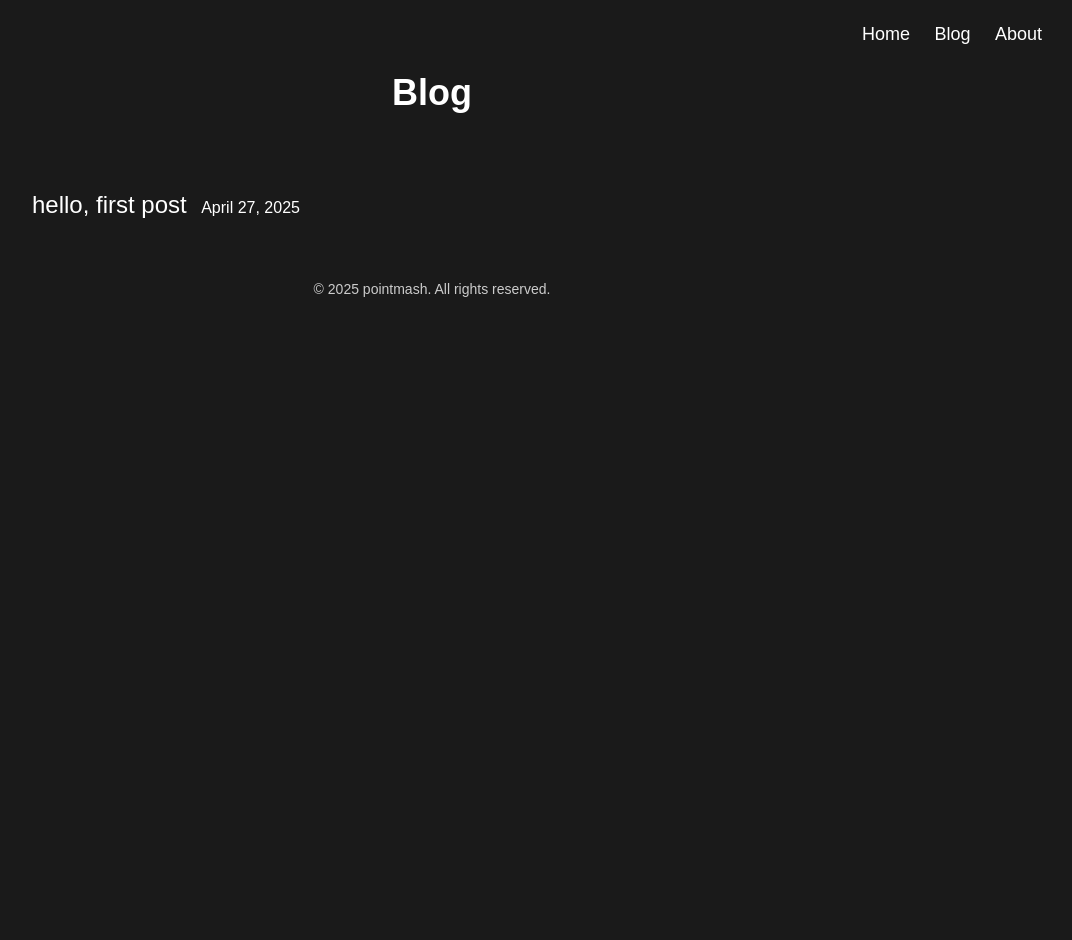
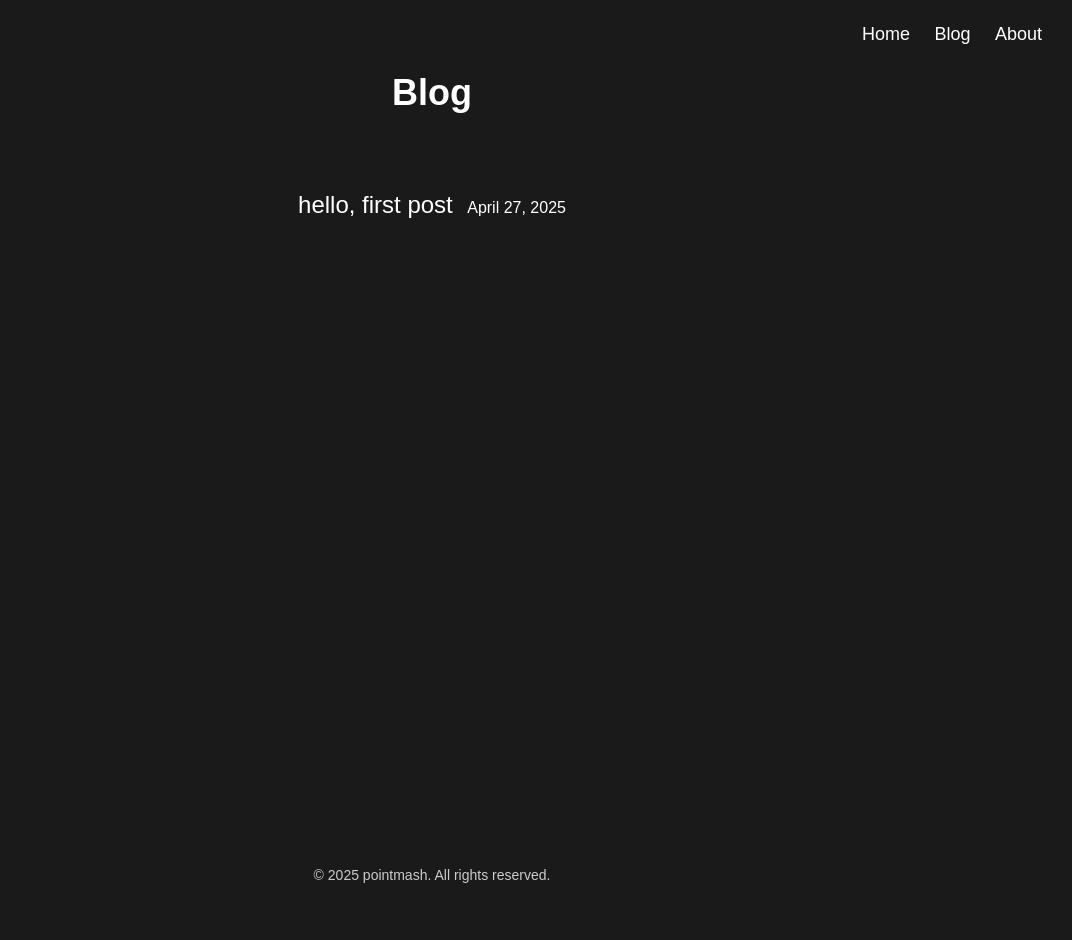
Before and after one commit to pointmash/pointmash.github.io, a Jekyll site: the page built from blog.md, in a window 1280 px wide. Shown: the whole page, without its empty margins (208-1280 px from the left). Built offline with Jekyll 4.4.1, drawn with Linux system fonts in a browser that asks for light colours; before the commit the page ends 900 px from its top, so only the background shows below that.

Commit message:
Update blog.html CSS for sticky footer

```diff
--- a/_layouts/blog.html
+++ b/_layouts/blog.html
@@ -5,6 +5,9 @@
     <meta name="viewport" content="width=device-width, initial-scale=1.0">
     <title>Blog | {{ site.title }}</title>
     <style>
+        html {
+            min-height: 100%; /* Ensure full viewport height */
+        }
         body {
             margin: 0;
             padding: 20px;
@@ -12,6 +15,9 @@
             color: #ffffff;
             font-family: Arial, sans-serif;
             line-height: 1.6;
+            display: flex; /* Add flexbox */
+            flex-direction: column; /* Stack vertically */
+            min-height: 100vh; /* At least viewport height */
         }
         header {
             text-align: center;
@@ -23,6 +29,7 @@
         .content {
             max-width: 800px;
             margin: 0 auto;
+            flex-grow: 1; /* Expand to push footer down */
         }
         ul {
             list-style: none;
@@ -41,7 +48,7 @@
             text-decoration: underline;
         }
         li span {
-    font-size: 16px; /* Reduces the font size of the date */
+            font-size: 16px; /* Reduces the font size of the date */
         }
         nav {
             position: absolute;
@@ -62,7 +69,7 @@
             padding: 20px 0;
             font-size: 14px;
             color: #cccccc;
-            margin-top: 20px;
+            margin-top: auto; /* Push to bottom */
         }
     </style>
 </head>
```
